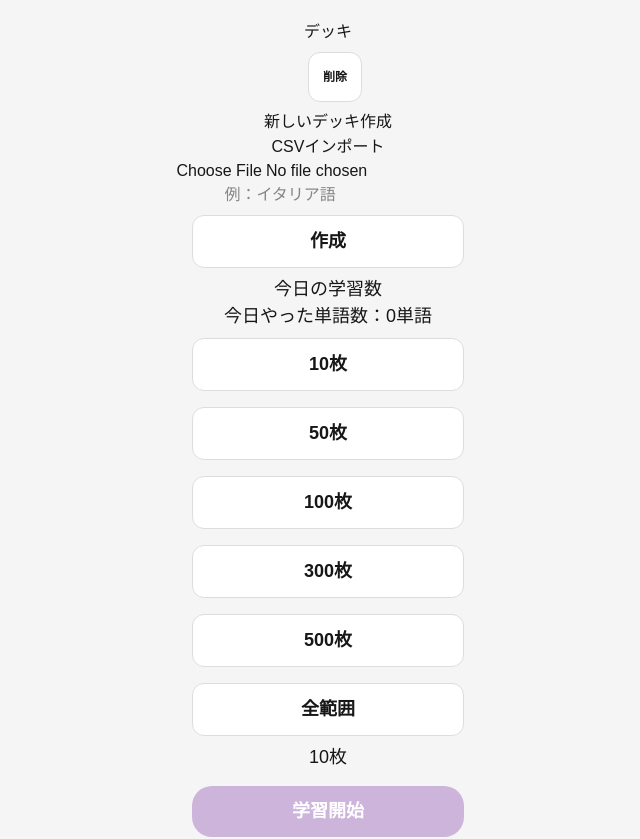
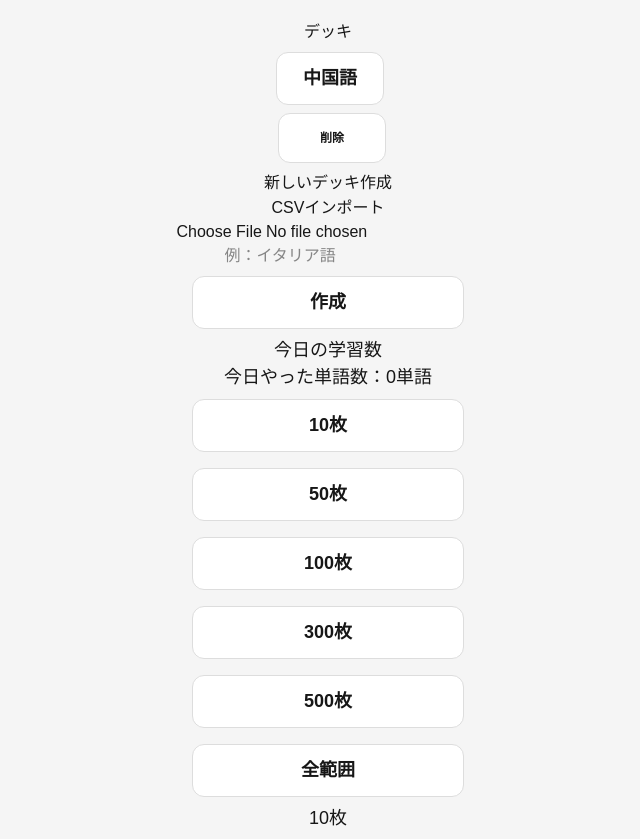
Before and after one commit to mio3087/anki-vocabulary-app, a Next.js app: page / in a window 1280 px wide. Shown: the top 839 px of the page, without its empty margins (312-952 px from the left). Built offline with nearby package versions, Linux system fonts and the light colour scheme.

Commit message:
add deck select

```diff
--- a/app/page.tsx
+++ b/app/page.tsx
@@ -263,11 +263,17 @@ const addWord = () => {
 
 };
 
-
+const speak = (text: string) => {
+  const utterance = new SpeechSynthesisUtterance(text);
+  utterance.lang = "zh-CN";
+  speechSynthesis.speak(utterance);
+};
 
   const answer = (
     type: "correct" | "incorrect"
   ) => {
+
+
 
     setTodayCount(todayCount + 1);
 
@@ -352,7 +358,15 @@ setTimeout(() => {
   <div key={deck.name}>
 
 
-
+<button
+  onClick={() => {
+    setCurrentDeck(deck.name);
+    setWords(deck.words);
+    setAllWords(deck.words);
+  }}
+>
+  {deck.name}
+</button>
 
 
 <button
@@ -579,11 +593,15 @@ CSVインポート
       </div>
 
 
+
+
       <div
-        className="card"
-        onClick={() =>
-          setShowAnswer(!showAnswer)
-        }
+  className="card"
+  onClick={() => {
+    setShowAnswer(!showAnswer);
+    speak(words[index].word);
+  }}
+
         style={{
           marginTop:"30px",
           padding:"40px",
```
